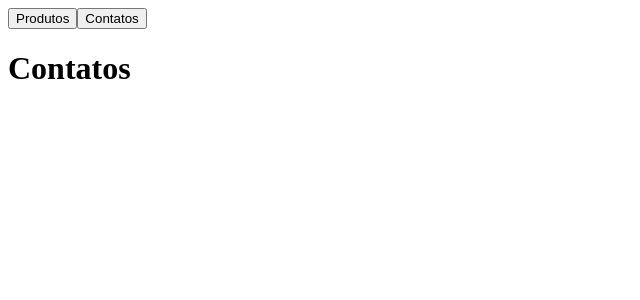
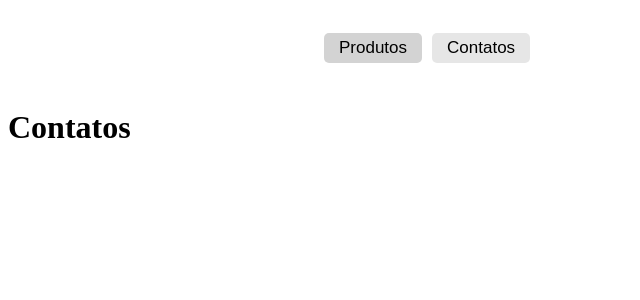
Before and after one commit to lucavini/routerchallenge, a React (Create React App) app: page /contatos in a window 1280 px wide. Shown: the top 300 px of the page, without its empty margins (0-640 px from the left). Built offline with nearby package versions, Linux system fonts and the light colour scheme.

Commit message:
estiização dos botões de navegação

```diff
--- a/src/Header.js
+++ b/src/Header.js
@@ -1,15 +1,26 @@
 import React from "react";
 import { Link } from "react-router-dom";
+import "./styles/Header.css";
 
 const Header = () => {
+  const [selected, setSelected] = React.useState("Produtos");
+
+  function handelClick({ target }) {
+    setSelected(target.innerText);
+  }
+
   return (
     <React.Fragment>
       <div className="navigation-button">
         <Link to="/">
-          <button className="btn-nav">Produtos</button>
+          <button onClick={handelClick} className={selected==='Produtos'? 'selected':''}  >
+            Produtos
+          </button>
         </Link>
         <Link to="contatos">
-          <button className="btn-nav">Contatos</button>
+          <button onClick={handelClick} className={selected==='Contatos'? 'selected':''} >
+            Contatos
+          </button>
         </Link>
       </div>
     </React.Fragment>
--- /dev/null
+++ b/src/styles/Header.css
@@ -0,0 +1,24 @@
+.navigation-button {
+  width: 50%;
+  margin: 0 auto;
+  display: flex;
+  padding: 25px 0;
+}
+
+.navigation-button button{
+    background: rgb(230, 230, 230);
+    border: none;
+    border-radius:5px;
+    padding: 5px 15px;
+    margin-right: 10px;
+    font-size: 17px;
+    cursor: pointer;
+}
+
+.navigation-button button:hover{
+    background:rgb(211, 211, 211);
+}
+
+.navigation-button button.selected{
+    background:rgb(211, 211, 211);
+}
--- a/src/styles/Home.css
+++ b/src/styles/Home.css
@@ -1,5 +1,5 @@
 .wrapper {
-  width: 65%;
+  width: 50%;
   margin: 0 auto;
   display: flex;
   flex-wrap: wrap;
@@ -7,22 +7,31 @@
 }
 
 .produtoItem {
-  margin: 1%;
-  width: 30%;
+  margin-right: 5%;
+  margin-bottom: 30px;
+  min-width: 25%;
+  flex:1;
+  font-size: 1.5rem;
+}
+
+.produtoItem p{
+  margin-top: 0;
+  font-weight: 700;
 }
 
 .produtoItem img {
+  border-radius:5px;
   width: 100%;
 }
 
-@media (max-width: 900px) {
+@media (max-width: 950px) {
   .produtoItem {
-    width: 40%;
+    min-width: 40%;
   }
 }
 
-@media (max-width: 600px) {
+@media (max-width: 700px) {
   .produtoItem {
-    width: 80%;
+    min-width: 80%;
   }
 }
```
